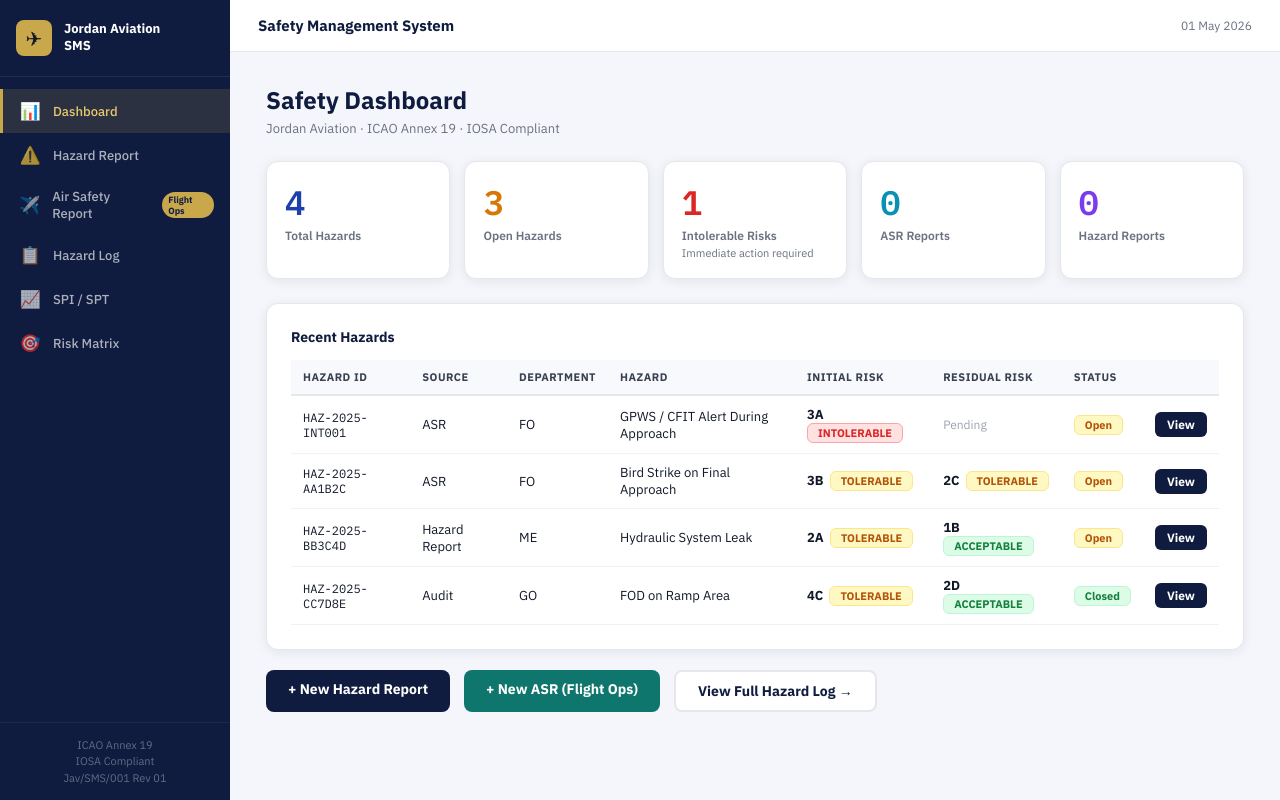
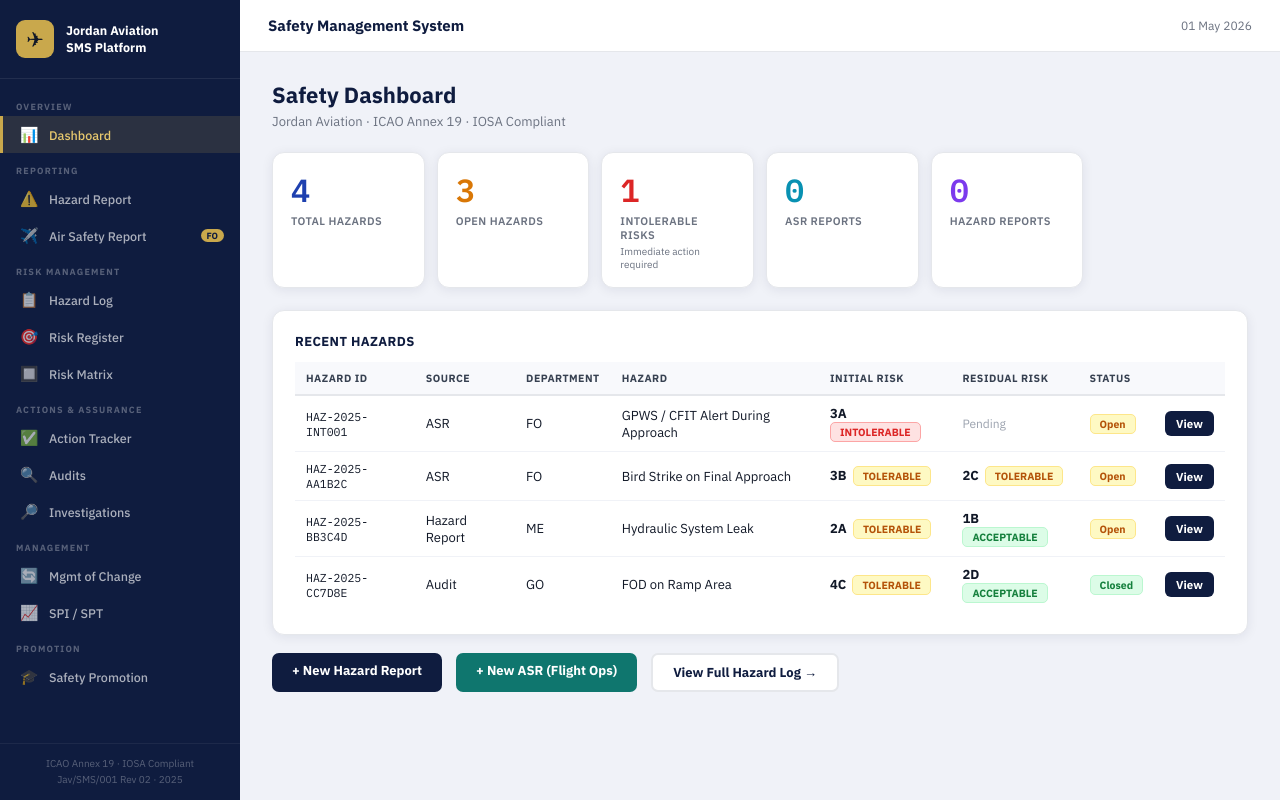
Before and after one commit to omarbarghouth/jav-sms, a Flask app: page / in a window 1280 px wide. Run offline with Flask 3, Linux system fonts and the light colour scheme.

Commit message:
Update base.html

```diff
--- a/templates/base.html
+++ b/templates/base.html
@@ -8,124 +8,170 @@
   <link href="https://fonts.googleapis.com/css2?family=IBM+Plex+Mono:wght@400;600&family=IBM+Plex+Sans:wght@300;400;500;600;700&display=swap" rel="stylesheet"/>
   <style>
     :root {
-      --navy:#0f1c3f; --navy2:#1a2d5a; --gold:#c9a84c; --gold2:#e8c96e;
-      --bg:#f4f6fb; --card:#ffffff; --text:#111827; --muted:#6b7280;
+      --navy:#0f1c3f; --navy2:#1a2d5a; --navy3:#243a6e;
+      --gold:#c9a84c; --gold2:#e8c96e;
+      --bg:#f0f2f8; --card:#ffffff; --text:#111827; --muted:#6b7280;
       --border:#e5e7eb; --r:12px; --shadow:0 2px 12px rgba(15,28,63,.08);
+      --red:#dc2626; --yellow:#d97706; --green:#16a34a; --blue:#1d4ed8;
     }
     *,*::before,*::after{box-sizing:border-box;margin:0;padding:0}
     body{font-family:'IBM Plex Sans',sans-serif;background:var(--bg);color:var(--text);font-size:14px;display:flex;min-height:100vh}
     a{text-decoration:none;color:inherit}
 
-    /* Sidebar */
-    .sidebar{width:230px;background:var(--navy);display:flex;flex-direction:column;flex-shrink:0;min-height:100vh;position:sticky;top:0}
+    /* ── Sidebar ── */
+    .sidebar{width:240px;background:var(--navy);display:flex;flex-direction:column;flex-shrink:0;min-height:100vh;position:sticky;top:0;overflow-y:auto}
     .s-logo{display:flex;align-items:center;gap:12px;padding:20px 16px;border-bottom:1px solid rgba(255,255,255,.08)}
-    .s-icon{width:36px;height:36px;background:var(--gold);border-radius:8px;display:flex;align-items:center;justify-content:center;font-size:20px;flex-shrink:0}
-    .s-text{color:#fff;font-size:13px;font-weight:700;line-height:1.3}
-    nav{flex:1;padding:12px 0}
-    .nav-a{display:flex;align-items:center;gap:12px;padding:11px 16px;color:rgba(255,255,255,.65);font-size:13px;font-weight:500;border-left:3px solid transparent;transition:all .15s}
+    .s-icon{width:38px;height:38px;background:var(--gold);border-radius:9px;display:flex;align-items:center;justify-content:center;font-size:21px;flex-shrink:0}
+    .s-text{color:#fff;font-size:12.5px;font-weight:700;line-height:1.35}
+    nav{flex:1;padding:10px 0}
+    .nav-section{font-size:9px;font-weight:800;text-transform:uppercase;letter-spacing:1.2px;color:rgba(255,255,255,.3);padding:12px 16px 4px}
+    .nav-a{display:flex;align-items:center;gap:10px;padding:9px 16px;color:rgba(255,255,255,.65);font-size:12.5px;font-weight:500;border-left:3px solid transparent;transition:all .15s}
     .nav-a:hover{background:rgba(255,255,255,.08);color:#fff}
     .nav-a.active{background:rgba(201,168,76,.15);color:var(--gold2);border-left-color:var(--gold)}
-    .nav-icon{font-size:17px;width:22px;text-align:center}
-    .nav-badge{background:var(--gold);color:var(--navy);font-size:9px;font-weight:800;padding:2px 6px;border-radius:99px;margin-left:4px}
-    .s-foot{padding:14px;font-size:11px;color:rgba(255,255,255,.35);text-align:center;border-top:1px solid rgba(255,255,255,.06);line-height:1.5}
+    .nav-icon{font-size:15px;width:20px;text-align:center;flex-shrink:0}
+    .nav-badge{background:var(--gold);color:var(--navy);font-size:9px;font-weight:800;padding:1px 6px;border-radius:99px;margin-left:auto}
+    .nav-badge-red{background:#dc2626;color:#fff;font-size:9px;font-weight:800;padding:1px 6px;border-radius:99px;margin-left:auto}
+    .s-foot{padding:12px 14px;font-size:10px;color:rgba(255,255,255,.3);text-align:center;border-top:1px solid rgba(255,255,255,.06);line-height:1.6}
 
-    /* Main */
+    /* ── Main ── */
     .main{flex:1;display:flex;flex-direction:column;min-width:0}
     .topbar{background:#fff;border-bottom:1px solid var(--border);padding:0 28px;height:52px;display:flex;align-items:center;gap:16px;position:sticky;top:0;z-index:10}
     .topbar-title{font-weight:700;font-size:15px;color:var(--navy)}
     .topbar-date{margin-left:auto;font-size:12px;color:var(--muted)}
-    .content{padding:32px 36px;flex:1}
+    .content{padding:28px 32px;flex:1}
 
-    /* Flash */
-    .flash{padding:14px 18px;border-radius:10px;margin-bottom:20px;font-weight:600;font-size:13.5px}
+    /* ── Flash ── */
+    .flash{padding:12px 16px;border-radius:10px;margin-bottom:18px;font-weight:600;font-size:13px}
     .flash.success{background:#dcfce7;color:#15803d;border:1px solid #bbf7d0}
     .flash.error{background:#fee2e2;color:#dc2626;border:1px solid #fca5a5}
 
-    /* Page titles */
-    .page-title{font-size:24px;font-weight:700;color:var(--navy);margin-bottom:4px}
-    .page-sub{color:var(--muted);font-size:13px;margin-bottom:24px}
+    /* ── Page titles ── */
+    .page-title{font-size:22px;font-weight:700;color:var(--navy);margin-bottom:4px}
+    .page-sub{color:var(--muted);font-size:13px;margin-bottom:22px}
 
-    /* Cards */
-    .card{background:var(--card);border-radius:var(--r);box-shadow:var(--shadow);border:1px solid var(--border);padding:24px;margin-bottom:20px}
-    .card-title{font-size:14px;font-weight:700;color:var(--navy);margin-bottom:14px}
+    /* ── Cards ── */
+    .card{background:var(--card);border-radius:var(--r);box-shadow:var(--shadow);border:1px solid var(--border);padding:22px;margin-bottom:18px}
+    .card-title{font-size:13px;font-weight:700;color:var(--navy);margin-bottom:12px;text-transform:uppercase;letter-spacing:.4px}
 
-    /* Stat grid */
-    .stat-grid{display:grid;grid-template-columns:repeat(auto-fill,minmax(155px,1fr));gap:14px;margin-bottom:24px}
-    .stat-card{background:var(--card);border-radius:var(--r);border:1px solid var(--border);padding:18px;box-shadow:var(--shadow)}
-    .stat-val{font-size:34px;font-weight:800;font-family:'IBM Plex Mono',monospace;margin-bottom:4px}
-    .stat-lbl{font-size:12px;color:var(--muted);font-weight:600}
-    .stat-sub{font-size:11px;color:var(--muted);margin-top:3px}
+    /* ── Stat grid ── */
+    .stat-grid{display:grid;grid-template-columns:repeat(auto-fill,minmax(150px,1fr));gap:12px;margin-bottom:22px}
+    .stat-card{background:var(--card);border-radius:var(--r);border:1px solid var(--border);padding:16px 18px;box-shadow:var(--shadow);position:relative;overflow:hidden}
+    .stat-card::before{content:'';position:absolute;top:0;left:0;right:0;height:3px}
+    .stat-card.blue::before{background:var(--blue)}
+    .stat-card.yellow::before{background:var(--yellow)}
+    .stat-card.red::before{background:var(--red)}
+    .stat-card.green::before{background:var(--green)}
+    .stat-card.purple::before{background:#7c3aed}
+    .stat-card.teal::before{background:#0891b2}
+    .stat-val{font-size:32px;font-weight:800;font-family:'IBM Plex Mono',monospace;margin-bottom:3px}
+    .stat-lbl{font-size:11px;color:var(--muted);font-weight:600;text-transform:uppercase;letter-spacing:.4px}
+    .stat-sub{font-size:10px;color:var(--muted);margin-top:3px}
 
-    /* Tables */
+    /* ── Tables ── */
     .tbl-wrap{overflow-x:auto}
     table{width:100%;border-collapse:collapse;font-size:13px}
-    th{background:#f8f9fc;color:#374151;font-weight:700;font-size:11px;text-transform:uppercase;letter-spacing:.5px;padding:10px 12px;text-align:left;border-bottom:2px solid var(--border);white-space:nowrap}
-    td{padding:10px 12px;border-bottom:1px solid #f0f2f7;vertical-align:middle}
+    th{background:#f8f9fc;color:#374151;font-weight:700;font-size:10.5px;text-transform:uppercase;letter-spacing:.5px;padding:9px 11px;text-align:left;border-bottom:2px solid var(--border);white-space:nowrap}
+    td{padding:9px 11px;border-bottom:1px solid #f0f2f7;vertical-align:middle}
+    tr:last-child td{border-bottom:none}
     tr:hover td{background:#f8f9fc}
-    .mono{font-family:'IBM Plex Mono',monospace;font-size:12px}
+    .mono{font-family:'IBM Plex Mono',monospace;font-size:11.5px}
 
-    /* Badge */
-    .badge{display:inline-block;border-radius:6px;padding:2px 10px;font-size:11px;font-weight:700;white-space:nowrap}
+    /* ── Badges ── */
+    .badge{display:inline-block;border-radius:5px;padding:2px 9px;font-size:10.5px;font-weight:700;white-space:nowrap}
     .badge-red{background:#fee2e2;color:#dc2626;border:1px solid #fca5a5}
     .badge-yellow{background:#fef9c3;color:#b45309;border:1px solid #fde68a}
     .badge-green{background:#dcfce7;color:#15803d;border:1px solid #bbf7d0}
     .badge-blue{background:#dbeafe;color:#1d4ed8;border:1px solid #93c5fd}
     .badge-gray{background:#f3f4f6;color:#6b7280;border:1px solid #d1d5db}
+    .badge-purple{background:#f3e8ff;color:#7c3aed;border:1px solid #d8b4fe}
+    .badge-orange{background:#ffedd5;color:#c2410c;border:1px solid #fed7aa}
 
-    /* Forms */
-    .form-card{background:var(--card);border-radius:var(--r);border:1px solid var(--border);padding:28px;box-shadow:var(--shadow);max-width:860px}
-    .form-grid-2{display:grid;grid-template-columns:1fr 1fr;gap:14px}
-    .form-grid-3{display:grid;grid-template-columns:1fr 1fr 1fr;gap:14px}
-    .fg{display:flex;flex-direction:column;gap:5px;margin-bottom:14px}
-    .fg label{font-size:12px;font-weight:700;color:#374151}
-    .fg input,.fg select,.fg textarea{border:1.5px solid var(--border);border-radius:8px;padding:9px 12px;background:#fafbfe;font-family:inherit;font-size:13.5px;transition:border-color .15s;width:100%}
+    /* ── Forms ── */
+    .form-card{background:var(--card);border-radius:var(--r);border:1px solid var(--border);padding:26px;box-shadow:var(--shadow);max-width:880px}
+    .form-grid-2{display:grid;grid-template-columns:1fr 1fr;gap:13px}
+    .form-grid-3{display:grid;grid-template-columns:1fr 1fr 1fr;gap:13px}
+    .fg{display:flex;flex-direction:column;gap:4px;margin-bottom:12px}
+    .fg label{font-size:11.5px;font-weight:700;color:#374151}
+    .fg input,.fg select,.fg textarea{border:1.5px solid var(--border);border-radius:7px;padding:8px 11px;background:#fafbfe;font-family:inherit;font-size:13px;transition:border-color .15s;width:100%}
     .fg input:focus,.fg select:focus,.fg textarea:focus{border-color:var(--navy);outline:none;background:#fff}
     .fg textarea{resize:vertical}
-    .sec-title{font-size:12px;font-weight:800;text-transform:uppercase;letter-spacing:.8px;color:var(--navy);padding:8px 0 6px;border-bottom:2px solid var(--gold);margin:12px 0 14px}
-    .optional{font-weight:400;color:var(--muted)}
-    .risk-preview{display:flex;align-items:center;gap:16px;padding:14px 18px;border-radius:10px;border:2px solid var(--border);background:#fafbfe;margin-bottom:14px}
-    .risk-big{font-size:28px;font-weight:800;font-family:'IBM Plex Mono',monospace;color:var(--navy)}
+    .sec-title{font-size:11px;font-weight:800;text-transform:uppercase;letter-spacing:.8px;color:var(--navy);padding:7px 0 5px;border-bottom:2px solid var(--gold);margin:10px 0 12px}
+    .risk-preview{display:flex;align-items:center;gap:14px;padding:12px 16px;border-radius:9px;border:2px solid var(--border);background:#fafbfe;margin-bottom:12px}
+    .risk-big{font-size:26px;font-weight:800;font-family:'IBM Plex Mono',monospace;color:var(--navy)}
 
-    /* Phase chips */
-    .phases{display:flex;flex-wrap:wrap;gap:8px;margin-bottom:14px}
-    .phase{display:inline-block;padding:6px 14px;border:1.5px solid var(--border);border-radius:99px;font-size:12px;font-weight:500;color:var(--muted);cursor:pointer;transition:all .15s}
+    /* ── Phase chips ── */
+    .phases{display:flex;flex-wrap:wrap;gap:7px;margin-bottom:12px}
+    .phase{display:inline-block;padding:5px 13px;border:1.5px solid var(--border);border-radius:99px;font-size:11.5px;font-weight:500;color:var(--muted);cursor:pointer;transition:all .15s}
     .phase:hover,.phase.on{background:var(--navy);color:#fff;border-color:var(--navy)}
 
-    /* Buttons */
-    .btn{display:inline-block;padding:10px 22px;border-radius:8px;font-weight:700;font-size:14px;cursor:pointer;border:none;font-family:inherit;transition:background .15s}
+    /* ── Buttons ── */
+    .btn{display:inline-block;padding:9px 20px;border-radius:7px;font-weight:700;font-size:13px;cursor:pointer;border:none;font-family:inherit;transition:all .15s}
     .btn-nav{background:var(--navy);color:#fff}.btn-nav:hover{background:var(--navy2)}
-    .btn-sm{padding:5px 12px;font-size:12px;border-radius:6px}
+    .btn-sm{padding:5px 11px;font-size:11.5px;border-radius:6px}
     .btn-outline{background:#fff;color:var(--navy);border:2px solid var(--border)}.btn-outline:hover{border-color:var(--navy)}
+    .btn-red{background:#dc2626;color:#fff}.btn-red:hover{background:#b91c1c}
+    .btn-green{background:#16a34a;color:#fff}.btn-green:hover{background:#15803d}
+    .btn-gold{background:var(--gold);color:var(--navy)}.btn-gold:hover{background:var(--gold2)}
 
-    /* Filter bar */
-    .filter-bar{display:flex;gap:10px;flex-wrap:wrap;margin-bottom:16px;align-items:center}
-    .filter-bar select{border:1.5px solid var(--border);border-radius:8px;padding:7px 12px;background:#fff;font-size:13px;font-family:inherit}
+    /* ── Filter bar ── */
+    .filter-bar{display:flex;gap:8px;flex-wrap:wrap;margin-bottom:14px;align-items:center}
+    .filter-bar select,.filter-bar input{border:1.5px solid var(--border);border-radius:7px;padding:6px 11px;background:#fff;font-size:12.5px;font-family:inherit}
 
-    /* Risk compare */
-    .risk-compare{display:flex;align-items:center;gap:20px;background:#f8f9fc;border-radius:10px;padding:20px;margin:16px 0}
+    /* ── Risk compare ── */
+    .risk-compare{display:flex;align-items:center;gap:20px;background:#f8f9fc;border-radius:10px;padding:18px;margin:14px 0}
     .risk-box{flex:1;text-align:center}
-    .risk-box-lbl{font-size:11px;font-weight:700;text-transform:uppercase;color:var(--muted);margin-bottom:6px}
-    .risk-idx{font-size:40px;font-weight:800;font-family:'IBM Plex Mono',monospace;color:var(--navy);margin-bottom:6px}
-    .risk-arrow{font-size:28px;color:var(--muted)}
+    .risk-box-lbl{font-size:10px;font-weight:700;text-transform:uppercase;color:var(--muted);margin-bottom:5px}
+    .risk-idx{font-size:36px;font-weight:800;font-family:'IBM Plex Mono',monospace;color:var(--navy);margin-bottom:5px}
+    .risk-arrow{font-size:24px;color:var(--muted)}
 
-    /* Risk matrix */
+    /* ── Risk matrix ── */
     .rm-table{border-collapse:separate;border-spacing:4px}
-    .rm-table th{background:var(--navy);color:#fff;border-radius:6px;padding:10px 14px;font-size:11px}
-    .rm-cell{border-radius:6px;text-align:center;font-weight:800;font-size:16px;padding:16px;color:#fff}
-    .rm-row-lbl{background:var(--navy);color:#fff;border-radius:6px;padding:10px 14px;font-size:11px;font-weight:700;white-space:nowrap}
+    .rm-table th{background:var(--navy);color:#fff;border-radius:6px;padding:9px 12px;font-size:10.5px}
+    .rm-cell{border-radius:6px;text-align:center;font-weight:800;font-size:15px;padding:14px;color:#fff}
+    .rm-row-lbl{background:var(--navy);color:#fff;border-radius:6px;padding:9px 12px;font-size:10.5px;font-weight:700;white-space:nowrap}
 
-    /* SPI table */
-    .spi-cell{text-align:center;font-size:12px;font-weight:600}
+    /* ── SPI ── */
+    .spi-cell{text-align:center;font-size:11.5px;font-weight:600}
     .spi-red{background:#fee2e2;color:#dc2626}
     .spi-yellow{background:#fef9c3;color:#b45309}
     .spi-orange{background:#ffedd5;color:#c2410c}
     .spi-green{background:#dcfce7;color:#15803d}
 
-    @media(max-width:768px){
+    /* ── Modal ── */
+    .modal-overlay{display:none;position:fixed;inset:0;background:rgba(0,0,0,.45);z-index:999;align-items:center;justify-content:center;padding:20px}
+    .modal-box{background:#fff;border-radius:14px;max-width:520px;width:100%;box-shadow:0 12px 40px rgba(0,0,0,.25);max-height:90vh;overflow-y:auto}
+    .modal-header{display:flex;justify-content:space-between;align-items:center;padding:18px 22px;border-bottom:1px solid var(--border);position:sticky;top:0;background:#fff;z-index:1}
+    .modal-body{padding:22px}
+    .modal-close{background:none;border:none;font-size:18px;color:var(--muted);cursor:pointer;line-height:1}
+
+    /* ── Progress bar ── */
+    .progress-bar{height:6px;background:#e5e7eb;border-radius:99px;overflow:hidden}
+    .progress-fill{height:100%;border-radius:99px;transition:width .3s}
+
+    /* ── Timeline ── */
+    .timeline{list-style:none;padding:0}
+    .tl-item{display:flex;gap:14px;padding:10px 0;border-bottom:1px solid var(--border)}
+    .tl-item:last-child{border-bottom:none}
+    .tl-dot{width:10px;height:10px;border-radius:50%;margin-top:4px;flex-shrink:0}
+    .tl-content{flex:1}
+    .tl-title{font-weight:600;font-size:13px;margin-bottom:2px}
+    .tl-meta{font-size:11px;color:var(--muted)}
+
+    /* ── Two-col layout ── */
+    .two-col{display:grid;grid-template-columns:1fr 1fr;gap:18px}
+    .three-col{display:grid;grid-template-columns:1fr 1fr 1fr;gap:18px}
+
+    /* ── Info row ── */
+    .info-row{display:flex;padding:7px 0;border-bottom:1px solid #f0f2f7;font-size:13px}
+    .info-row:last-child{border-bottom:none}
+    .info-label{width:180px;color:var(--muted);flex-shrink:0;font-size:12px}
+
+    @media(max-width:900px){
       .sidebar{display:none}
       .content{padding:16px}
       .form-grid-2,.form-grid-3{grid-template-columns:1fr}
       .stat-grid{grid-template-columns:repeat(2,1fr)}
+      .two-col,.three-col{grid-template-columns:1fr}
     }
   </style>
 </head>
@@ -134,24 +180,47 @@
 <aside class="sidebar">
   <div class="s-logo">
     <div class="s-icon">✈</div>
-    <div class="s-text">Jordan Aviation<br>SMS</div>
+    <div class="s-text">Jordan Aviation<br>SMS Platform</div>
   </div>
   <nav>
+    <div class="nav-section">Overview</div>
     <a href="/" class="nav-a {% if request.path=='/' %}active{% endif %}">
       <span class="nav-icon">📊</span> Dashboard</a>
+
+    <div class="nav-section">Reporting</div>
     <a href="/hazard-report" class="nav-a {% if request.path=='/hazard-report' %}active{% endif %}">
       <span class="nav-icon">⚠️</span> Hazard Report</a>
     <a href="/asr" class="nav-a {% if request.path=='/asr' %}active{% endif %}">
       <span class="nav-icon">✈️</span> Air Safety Report
-      <span class="nav-badge">Flight Ops</span></a>
+      <span class="nav-badge">FO</span></a>
+
+    <div class="nav-section">Risk Management</div>
     <a href="/hazard-log" class="nav-a {% if '/hazard-log' in request.path %}active{% endif %}">
       <span class="nav-icon">📋</span> Hazard Log</a>
+    <a href="/risks" class="nav-a {% if request.path=='/risks' %}active{% endif %}">
+      <span class="nav-icon">🎯</span> Risk Register</a>
+    <a href="/risk-matrix" class="nav-a {% if request.path=='/risk-matrix' %}active{% endif %}">
+      <span class="nav-icon">🔲</span> Risk Matrix</a>
+
+    <div class="nav-section">Actions & Assurance</div>
+    <a href="/actions" class="nav-a {% if request.path=='/actions' %}active{% endif %}">
+      <span class="nav-icon">✅</span> Action Tracker</a>
+    <a href="/audits" class="nav-a {% if request.path=='/audits' %}active{% endif %}">
+      <span class="nav-icon">🔍</span> Audits</a>
+    <a href="/investigations" class="nav-a {% if '/investigations' in request.path %}active{% endif %}">
+      <span class="nav-icon">🔎</span> Investigations</a>
+
+    <div class="nav-section">Management</div>
+    <a href="/moc" class="nav-a {% if request.path=='/moc' %}active{% endif %}">
+      <span class="nav-icon">🔄</span> Mgmt of Change</a>
     <a href="/spi" class="nav-a {% if request.path=='/spi' %}active{% endif %}">
       <span class="nav-icon">📈</span> SPI / SPT</a>
-    <a href="/risk-matrix" class="nav-a {% if request.path=='/risk-matrix' %}active{% endif %}">
-      <span class="nav-icon">🎯</span> Risk Matrix</a>
+
+    <div class="nav-section">Promotion</div>
+    <a href="/safety-promotion" class="nav-a {% if request.path=='/safety-promotion' %}active{% endif %}">
+      <span class="nav-icon">🎓</span> Safety Promotion</a>
   </nav>
-  <div class="s-foot">ICAO Annex 19<br>IOSA Compliant<br>Jav/SMS/001 Rev 01</div>
+  <div class="s-foot">ICAO Annex 19 · IOSA Compliant<br>Jav/SMS/001 Rev 02 · 2025</div>
 </aside>
 
 <div class="main">
```
